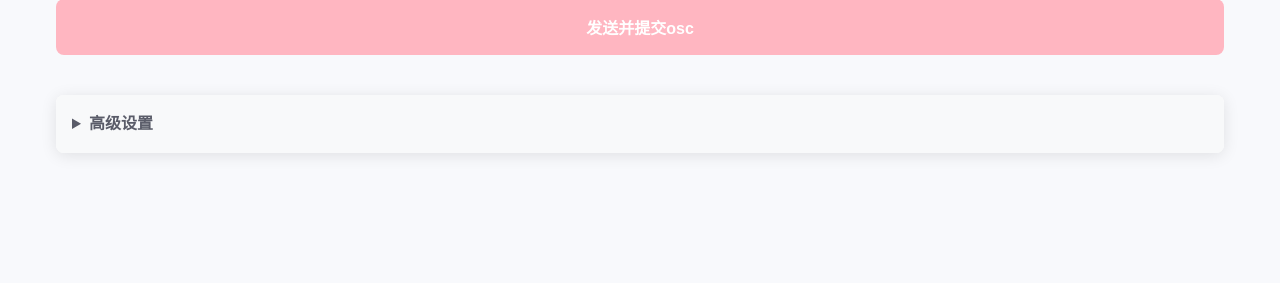
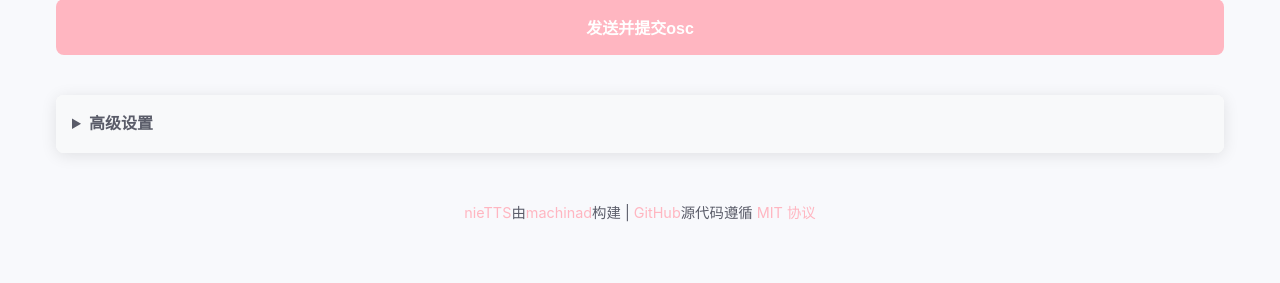
Before and after one commit to machinad/nieTTS, a Flask app: template templates/index.html in a window 1280 px wide. Shown: the part 517-800 px from the top of the page. Run offline with Flask 3, Linux system fonts and the light colour scheme; the template is opened without the code that fills it, so the values that code supplies are empty.

Commit message:
更新作者信息

```diff
--- a/templates/index.html
+++ b/templates/index.html
@@ -161,6 +161,24 @@
                 margin-bottom: 1.5rem;
             }
         }
+        footer {
+            text-align: center;
+            padding: 1rem;
+            margin-top: 2rem;
+            color: var(--text-color);
+            font-size: 0.9rem;
+        }
+
+        footer a {
+            color: var(--primary-color);
+            text-decoration: none;
+            transition: var(--transition);
+        }
+
+        footer a:hover {
+            color: #fd7194;
+            text-decoration: underline;
+        }
     </style>
 </head>
 <body>
@@ -220,6 +238,10 @@
         </div>
     </div>
 
+    <footer>
+        <p><a href="https://github.com/machinad/nieTTS/tree/web%E5%AE%9E%E7%8E%B0" target="_blank">nieTTS</a>由<a href="https://github.com/machinad" target="_blank">machinad</a>构建 | <a href="https://github.com/machinad/nieTTS/tree/web%E5%AE%9E%E7%8E%B0" target="_blank">GitHub</a>源代码遵循 <a href="https://opensource.org/licenses/MIT" target="_blank">MIT 协议</a></p>
+    </footer>
+
     <script>
         function convertToSpeech() {
             const text = document.getElementById('textInput').value.trim();
```
